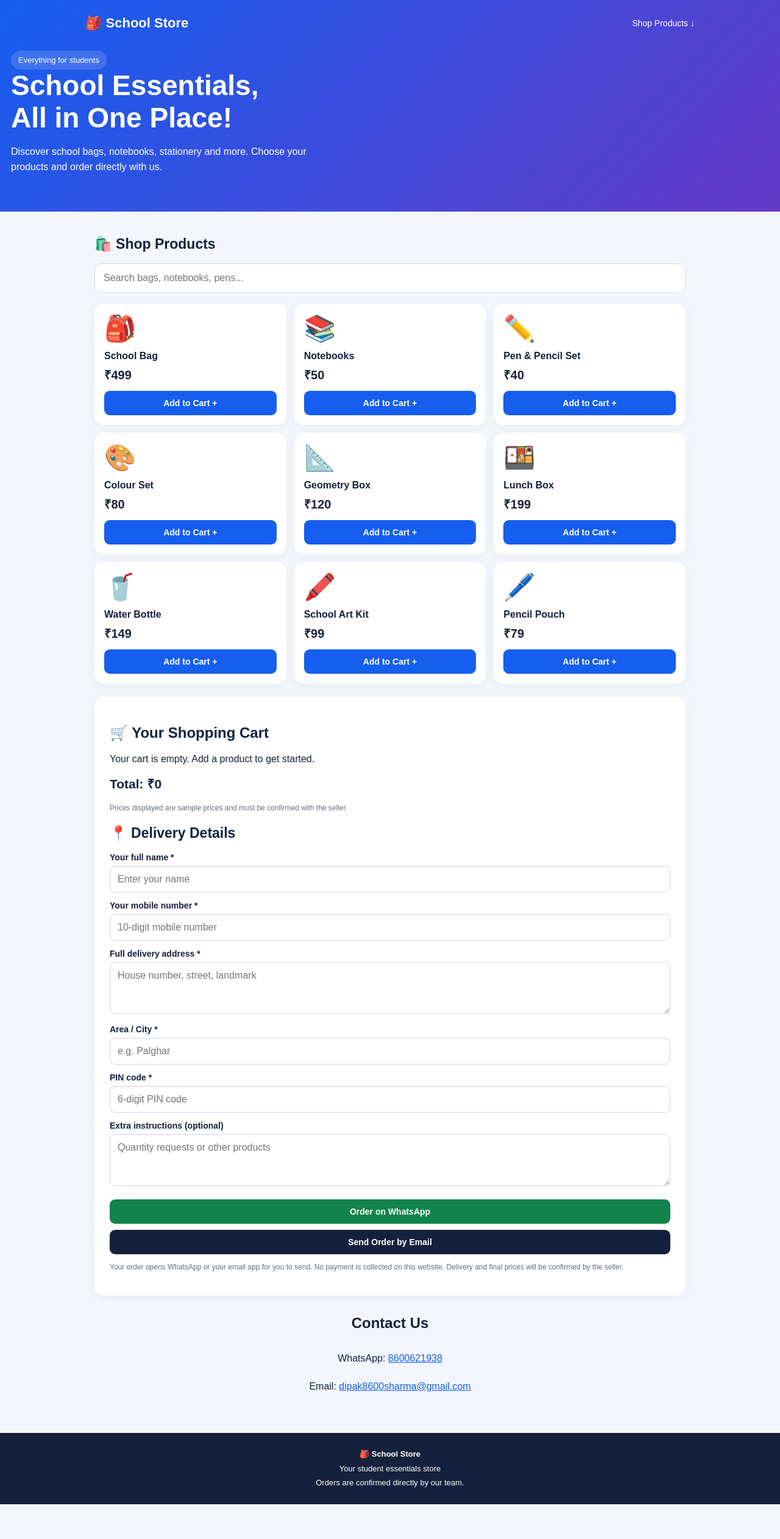
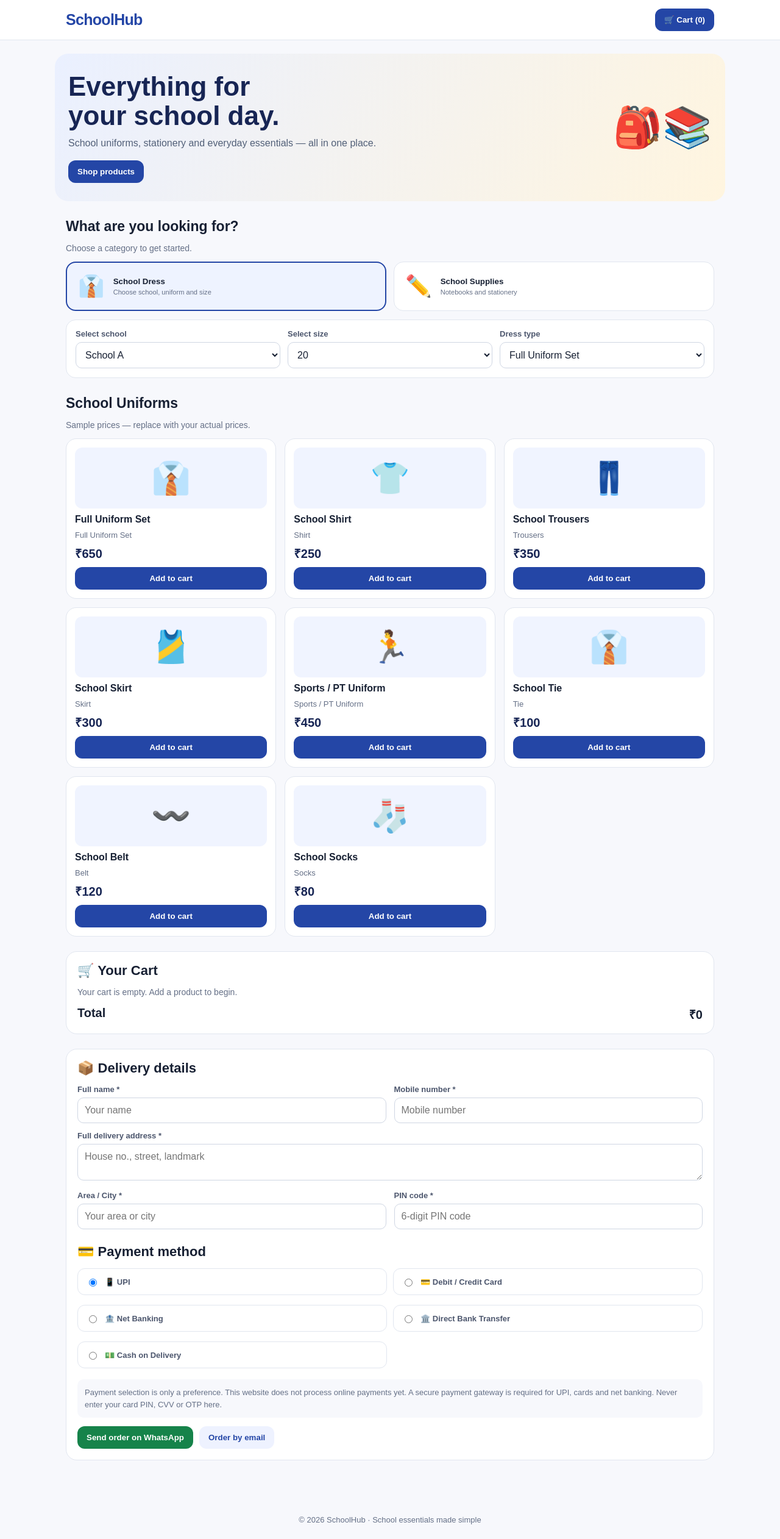
Before and after one commit to ddmoviepointnew-cpu/school-store, a plain HTML site: page index.html in a window 1280 px wide. Shown: the whole page at 61% size. Before the commit the page ends 2467 px from the top, so only its background shows below. Drawn offline with Linux system fonts and the light colour scheme.

Commit message:
Update index.html
SchoolHub is an online store for school uniforms, stationery, school bags, and other school essentials. Customers can select their school, choose products and sizes, add items to their cart, and place orders through WhatsApp. Our goal is to make school shopping simple and convenient.

```diff
--- a/index.html
+++ b/index.html
@@ -3,175 +3,195 @@
 <html lang="en">
 <head>
 <meta charset="UTF-8">
-<meta name="viewport" content="width=device-width, initial-scale=1.0">
-<meta name="theme-color" content="#155eef">
-<title>School Store | Student Essentials</title>
+<meta name="viewport" content="width=device-width, initial-scale=1">
+<title>SchoolHub</title>
 <style>
-:root{--blue:#155eef;--dark:#14213d;--bg:#f3f6fc;--green:#12834a}
+:root{--blue:#2446a6;--navy:#172554;--pale:#eef3ff;--ink:#172033;--muted:#657087;--line:#e1e6ef;--green:#16834a}
 *{box-sizing:border-box}
-body{margin:0;font-family:Arial,sans-serif;background:var(--bg);color:var(--dark)}
-header{background:linear-gradient(135deg,#155eef,#6539c8);color:white;padding:25px 18px 32px}
-nav,main{max-width:1000px;margin:auto}
-nav{display:flex;justify-content:space-between;align-items:center;gap:12px}
-.logo{font-size:22px;font-weight:bold}
-nav a{color:white;text-decoration:none;font-size:14px}
-.hero{padding:32px 0 12px}
-.hero h1{font-size:36px;line-height:1.15;margin:0 0 12px}
-.hero p{line-height:1.6;max-width:500px}
-.pill{display:inline-block;background:#ffffff25;padding:8px 12px;border-radius:30px;font-size:13px}
-main{padding:22px 15px 45px}
-.section-title{font-size:23px;margin:18px 0}
-.search{width:100%;padding:14px;border:1px solid #d5dceb;border-radius:12px;font-size:16px;margin-bottom:18px}
-.grid{display:grid;grid-template-columns:repeat(2,minmax(0,1fr));gap:13px}
-.product,.panel{background:white;border-radius:15px;padding:16px;box-shadow:0 4px 15px #14213d0b}
-.emoji{font-size:42px}
-.product h3{font-size:16px;margin:12px 0 7px}
-.price{font-size:20px;font-weight:bold;margin:8px 0 13px}
-button{border:0;border-radius:9px;padding:12px;background:var(--blue);color:white;font-size:14px;font-weight:bold;cursor:pointer}
-.product button{width:100%}
-.panel{margin-top:22px;padding:19px}
-label{display:block;font-weight:bold;font-size:14px;margin:13px 0 6px}
-input,textarea{width:100%;padding:12px;border:1px solid #ccd5e4;border-radius:9px;font:inherit;background:white}
-textarea{min-height:85px;resize:vertical}
-.cart-line{padding:9px 0;border-bottom:1px solid #edf0f5;line-height:1.6}
-.cart-line button{padding:5px 10px;margin-left:5px;background:#e8eefb;color:#14213d}
-.total{font-size:21px;font-weight:bold;margin:17px 0}
-.order-buttons{display:grid;gap:10px;margin-top:18px}
+body{margin:0;font-family:Arial,Helvetica,sans-serif;background:#f7f8fc;color:var(--ink)}
+header{background:#fff;border-bottom:1px solid var(--line);position:sticky;top:0;z-index:5}
+.nav{max-width:1100px;margin:auto;padding:14px 18px;display:flex;align-items:center;justify-content:space-between;gap:12px}
+.brand{font-weight:900;font-size:25px;color:var(--blue);letter-spacing:-.7px}
+.nav button,.btn{border:0;border-radius:12px;background:var(--blue);color:white;font-weight:700;padding:11px 15px;cursor:pointer}
+.hero{max-width:1100px;margin:22px auto 0;padding:30px 22px;border-radius:22px;background:linear-gradient(120deg,#eaf0ff,#fff5df);display:flex;justify-content:space-between;align-items:center;gap:20px}
+.hero h1{font-size:clamp(28px,5vw,44px);line-height:1.08;margin:0 0 10px;color:var(--navy)}
+.hero p{color:#526078;line-height:1.5;margin:0 0 16px}
+.hero-icon{font-size:65px}
+main{max-width:1100px;margin:26px auto;padding:0 18px 40px}
+.section-head{margin:28px 0 14px}
+.section-head h2{margin:0;font-size:23px}
+.section-head p{color:var(--muted);font-size:14px}
+.categories{display:grid;grid-template-columns:repeat(2,minmax(0,1fr));gap:12px}
+.category{background:white;border:1px solid var(--line);border-radius:16px;padding:18px;cursor:pointer;text-align:left;display:flex;align-items:center;gap:14px;color:var(--ink)}
+.category.active{border:2px solid var(--blue);background:var(--pale)}
+.cat-icon{font-size:35px}
+.category strong,.category small{display:block}
+.category small{color:var(--muted);margin-top:4px}
+.controls{display:grid;grid-template-columns:repeat(3,minmax(0,1fr));gap:12px;background:white;border:1px solid var(--line);padding:15px;border-radius:16px;margin:14px 0}
+label{font-size:13px;font-weight:700;color:#4c566d;display:block;margin-bottom:6px}
+select,input,textarea{width:100%;border:1px solid #cfd6e3;border-radius:10px;padding:11px;background:white;color:var(--ink);font:inherit}
+.products{display:grid;grid-template-columns:repeat(3,minmax(0,1fr));gap:14px}
+.card{background:white;border:1px solid var(--line);border-radius:17px;padding:14px;display:flex;flex-direction:column;gap:9px}
+.product-art{height:100px;border-radius:12px;background:#f0f4ff;display:flex;align-items:center;justify-content:center;font-size:52px}
+.card h3{font-size:16px;margin:0}
+.desc{font-size:13px;color:var(--muted);margin:0}
+.price{font-size:20px;font-weight:800;color:var(--navy)}
+.card .btn{width:100%;margin-top:auto}
+.panel{background:white;border:1px solid var(--line);border-radius:18px;padding:18px;margin-top:24px}
+.panel h2{margin:0 0 14px;font-size:22px}
+.cart-empty{color:var(--muted);font-size:14px}
+.cart-row{display:flex;justify-content:space-between;align-items:center;gap:10px;padding:12px 0;border-bottom:1px solid var(--line)}
+.cart-row small{display:block;color:var(--muted);margin-top:4px}
+.qty{display:flex;align-items:center;gap:8px}
+.qty button{border:1px solid var(--line);background:#f7f8fc;border-radius:8px;padding:5px 9px}
+.total{display:flex;justify-content:space-between;font-weight:800;font-size:20px;padding-top:15px}
+.form-grid{display:grid;grid-template-columns:repeat(2,minmax(0,1fr));gap:13px}
+.full{grid-column:1/-1}
+.payment-grid{display:grid;grid-template-columns:repeat(2,minmax(0,1fr));gap:10px}
+.payment-option{border:1px solid var(--line);border-radius:12px;padding:13px;display:flex;align-items:center;gap:10px;cursor:pointer}
+.payment-option input{width:auto}
+.note{font-size:13px;line-height:1.5;color:var(--muted);background:#f7f8fc;padding:12px;border-radius:10px;margin:12px 0}
+.actions{display:flex;gap:10px;flex-wrap:wrap;margin-top:14px}
+.secondary{background:#eef2ff;color:var(--blue)}
 .whatsapp{background:var(--green)}
-.email{background:#14213d}
-.note{font-size:12px;line-height:1.6;color:#626d80}
-.contact{margin-top:22px;text-align:center;line-height:1.9;overflow-wrap:anywhere}
-.contact a{color:var(--blue)}
-footer{text-align:center;padding:23px 15px;background:#14213d;color:white;font-size:13px;line-height:1.8}
-@media(min-width:650px){.grid{grid-template-columns:repeat(3,minmax(0,1fr))}.hero h1{font-size:46px}.panel{padding:25px}}
+footer{text-align:center;color:var(--muted);font-size:13px;padding:24px}
+.hidden{display:none!important}
+@media(max-width:700px){.hero{margin:14px 12px 0;padding:22px 18px}main{padding:0 12px 30px}.products{grid-template-columns:repeat(2,minmax(0,1fr))}.controls,.form-grid{grid-template-columns:1fr}.full{grid-column:auto}.categories{grid-template-columns:1fr}}
+@media(max-width:390px){.products{grid-template-columns:1fr}.payment-grid{grid-template-columns:1fr}}
 </style>
 </head>
 <body>
-<header>
-<nav>
-<div class="logo">🎒 School Store</div>
-<a href="#products">Shop Products ↓</a>
-</nav>
-<div class="hero">
-<span class="pill">Everything for students</span>
-<h1>School Essentials,<br>All in One Place!</h1>
-<p>Discover school bags, notebooks, stationery and more. Choose your products and order directly with us.</p>
-</div>
-</header>
+<header><div class="nav"><div class="brand">SchoolHub</div><button onclick="document.getElementById('cart').scrollIntoView({behavior:'smooth'})">🛒 Cart (<span id="cartCount">0</span>)</button></div></header>
+
+<section class="hero">
+<div><h1>Everything for<br>your school day.</h1><p>School uniforms, stationery and everyday essentials — all in one place.</p><button class="btn" onclick="document.getElementById('shop').scrollIntoView({behavior:'smooth'})">Shop products</button></div>
+<div class="hero-icon">🎒📚</div>
+</section>
 
 <main>
-<h2 class="section-title" id="products">🛍️ Shop Products</h2>
-<input class="search" id="search" placeholder="Search bags, notebooks, pens..." oninput="renderProducts()">
-<div class="grid" id="productsGrid"></div>
+<section id="shop">
+<div class="section-head"><h2>What are you looking for?</h2><p>Choose a category to get started.</p></div>
+<div class="categories">
+<button class="category active" id="uniformCat" onclick="setCategory('uniform')"><span class="cat-icon">👔</span><span><strong>School Dress</strong><small>Choose school, uniform and size</small></span></button>
+<button class="category" id="stationeryCat" onclick="setCategory('stationery')"><span class="cat-icon">✏️</span><span><strong>School Supplies</strong><small>Notebooks and stationery</small></span></button>
+</div>
 
-<section class="panel" id="order">
-<h2>🛒 Your Shopping Cart</h2>
-<div id="cart">Your cart is empty. Add a product to get started.</div>
-<div class="total" id="total">Total: ₹0</div>
-<p class="note">Prices displayed are sample prices and must be confirmed with the seller.</p>
+<div id="uniformControls" class="controls">
+<div><label for="school">Select school</label><select id="school"><option>School A</option><option>School B</option><option>School C</option></select></div>
+<div><label for="dressSize">Select size</label><select id="dressSize"><option>20</option><option>22</option><option>24</option><option>26</option><option>28</option><option>30</option><option>32</option><option>34</option><option>36</option><option>38</option><option>XS</option><option>S</option><option>M</option><option>L</option><option>XL</option></select></div>
+<div><label for="dressType">Dress type</label><select id="dressType"><option>Full Uniform Set</option><option>Shirt</option><option>Trousers</option><option>Skirt</option><option>Sports / PT Uniform</option><option>Tie</option><option>Belt</option><option>Socks</option></select></div>
+</div>
 
-<h2 class="section-title">📍 Delivery Details</h2>
-<label for="customer">Your full name *</label>
-<input id="customer" placeholder="Enter your name" autocomplete="name">
-<label for="phone">Your mobile number *</label>
-<input id="phone" type="tel" placeholder="10-digit mobile number" autocomplete="tel">
-<label for="address">Full delivery address *</label>
-<textarea id="address" placeholder="House number, street, landmark"></textarea>
-<label for="area">Area / City *</label>
-<input id="area" placeholder="e.g. Palghar">
-<label for="pin">PIN code *</label>
-<input id="pin" inputmode="numeric" maxlength="6" placeholder="6-digit PIN code">
-<label for="notes">Extra instructions (optional)</label>
-<textarea id="notes" placeholder="Quantity requests or other products"></textarea>
-
-<div class="order-buttons">
-<button class="whatsapp" onclick="sendWhatsApp()">Order on WhatsApp</button>
-<button class="email" onclick="sendEmail()">Send Order by Email</button>
-</div>
-<p class="note">Your order opens WhatsApp or your email app for you to send. No payment is collected on this website. Delivery and final prices will be confirmed by the seller.</p>
+<div class="section-head"><h2 id="productHeading">School Uniforms</h2><p>Sample prices — replace with your actual prices.</p></div>
+<div class="products" id="products"></div>
 </section>
 
-<div class="contact">
-<h2>Contact Us</h2>
-<p>WhatsApp: <a href="https://wa.me/918600621938">8600621938</a></p>
-<p>Email: <a href="mailto:dipak8600sharma@gmail.com">dipak8600sharma@gmail.com</a></p>
+<section class="panel" id="cart">
+<h2>🛒 Your Cart</h2><div id="cartItems" class="cart-empty">Your cart is empty. Add a product to begin.</div>
+<div class="total"><span>Total</span><span id="cartTotal">₹0</span></div>
+</section>
+
+<section class="panel" id="checkout">
+<h2>📦 Delivery details</h2>
+<form id="orderForm">
+<div class="form-grid">
+<div><label for="customerName">Full name *</label><input id="customerName" required placeholder="Your name" autocomplete="name"></div>
+<div><label for="phone">Mobile number *</label><input id="phone" required inputmode="tel" pattern="[0-9 +()-]{10,16}" placeholder="Mobile number"></div>
+<div class="full"><label for="address">Full delivery address *</label><textarea id="address" required rows="2" placeholder="House no., street, landmark"></textarea></div>
+<div><label for="area">Area / City *</label><input id="area" required placeholder="Your area or city"></div>
+<div><label for="pin">PIN code *</label><input id="pin" required inputmode="numeric" pattern="[0-9]{6}" maxlength="6" placeholder="6-digit PIN code"></div>
 </div>
+
+<h2 style="margin-top:24px">💳 Payment method</h2>
+<div class="payment-grid">
+<label class="payment-option"><input type="radio" name="payment" value="UPI" checked> 📱 UPI</label>
+<label class="payment-option"><input type="radio" name="payment" value="Debit / Credit Card"> 💳 Debit / Credit Card</label>
+<label class="payment-option"><input type="radio" name="payment" value="Net Banking"> 🏦 Net Banking</label>
+<label class="payment-option"><input type="radio" name="payment" value="Direct Bank Transfer"> 🏛️ Direct Bank Transfer</label>
+<label class="payment-option"><input type="radio" name="payment" value="Cash on Delivery"> 💵 Cash on Delivery</label>
+</div>
+<div class="note">Payment selection is only a preference. This website does not process online payments yet. A secure payment gateway is required for UPI, cards and net banking. Never enter your card PIN, CVV or OTP here.</div>
+<div class="actions"><button type="button" class="btn whatsapp" onclick="sendOrder()">Send order on WhatsApp</button><button type="button" class="btn secondary" onclick="sendEmail()">Order by email</button></div>
+</form>
+</section>
 </main>
-
-<footer>
-<strong>🎒 School Store</strong><br>
-Your student essentials store<br>
-Orders are confirmed directly by our team.
-</footer>
+<footer>© <span id="year"></span> SchoolHub · School essentials made simple</footer>
 
 <script>
-const products=[
-{id:1,name:"School Bag",price:499,emoji:"🎒"},
-{id:2,name:"Notebooks",price:50,emoji:"📚"},
-{id:3,name:"Pen & Pencil Set",price:40,emoji:"✏️"},
-{id:4,name:"Colour Set",price:80,emoji:"🎨"},
-{id:5,name:"Geometry Box",price:120,emoji:"📐"},
-{id:6,name:"Lunch Box",price:199,emoji:"🍱"},
-{id:7,name:"Water Bottle",price:149,emoji:"🥤"},
-{id:8,name:"School Art Kit",price:99,emoji:"🖍️"},
-{id:9,name:"Pencil Pouch",price:79,emoji:"🖊️"}
+const WHATSAPP_NUMBER="918600621938";
+const ORDER_EMAIL="dipak8600sharma@gmail.com";
+
+const uniformProducts=[
+{id:"uniform-set",name:"Full Uniform Set",price:650,icon:"👔",type:"Full Uniform Set",sized:true},
+{id:"shirt",name:"School Shirt",price:250,icon:"👕",type:"Shirt",sized:true},
+{id:"trousers",name:"School Trousers",price:350,icon:"👖",type:"Trousers",sized:true},
+{id:"skirt",name:"School Skirt",price:300,icon:"🎽",type:"Skirt",sized:true},
+{id:"pt-uniform",name:"Sports / PT Uniform",price:450,icon:"🏃",type:"Sports / PT Uniform",sized:true},
+{id:"tie",name:"School Tie",price:100,icon:"👔",type:"Tie",sized:false},
+{id:"belt",name:"School Belt",price:120,icon:"〰️",type:"Belt",sized:false},
+{id:"socks",name:"School Socks",price:80,icon:"🧦",type:"Socks",sized:true}
 ];
-const cart={};
-
+const stationeryProducts=[
+{id:"notebook",name:"Notebook",price:40,icon:"📓"},
+{id:"stationery-kit",name:"Stationery Kit",price:120,icon:"✏️"},
+{id:"school-bag",name:"School Bag",price:450,icon:"🎒"},
+{id:"water-bottle",name:"Water Bottle",price:150,icon:"🧴"},
+{id:"geometry-box",name:"Geometry Box",price:100,icon:"📐"},
+{id:"lunch-box",name:"Lunch Box",price:180,icon:"🍱"}
+];
+let category="uniform",cart=[];
+function money(n){return "₹"+Number(n).toLocaleString("en-IN")}
+function setCategory(value){
+category=value;
+document.getElementById("uniformCat").classList.toggle("active",value==="uniform");
+document.getElementById("stationeryCat").classList.toggle("active",value==="stationery");
+document.getElementById("uniformControls").classList.toggle("hidden",value!=="uniform");
+document.getElementById("productHeading").textContent=value==="uniform"?"School Uniforms":"School Supplies";
+renderProducts();
+}
 function renderProducts(){
-const q=document.getElementById("search").value.toLowerCase();
-document.getElementById("productsGrid").innerHTML=products
-.filter(p=>p.name.toLowerCase().includes(q))
-.map(p=>`<article class="product">
-<div class="emoji">${p.emoji}</div><h3>${p.name}</h3>
-<div class="price">₹${p.price}</div>
-<button onclick="add(${p.id})">Add to Cart +</button>
-</article>`).join("");
+const list=category==="uniform"?uniformProducts:stationeryProducts;
+document.getElementById("products").innerHTML=list.map(p=>`<article class="card"><div class="product-art">${p.icon}</div><h3>${p.name}</h3><p class="desc">${p.type||"School essential"}</p><div class="price">${money(p.price)}</div><button class="btn" onclick="addToCart('${p.id}')">Add to cart</button></article>`).join("");
 }
-function add(id){cart[id]=(cart[id]||0)+1;renderCart()}
-function change(id,amount){
-cart[id]=(cart[id]||0)+amount;
-if(cart[id]<=0)delete cart[id];
+function addToCart(id){
+const p=[...uniformProducts,...stationeryProducts].find(x=>x.id===id);if(!p)return;
+const school=category==="uniform"?document.getElementById("school").value:"";
+const type=category==="uniform"?document.getElementById("dressType").value:"";
+const size=category==="uniform"&&p.sized?document.getElementById("dressSize").value:"";
+const key=[id,school,size,type].join("|");
+const found=cart.find(x=>x.key===key);
+if(found)found.qty++;else cart.push({...p,key,school,size,type,qty:1});
 renderCart();
 }
+function changeQty(key,delta){
+const item=cart.find(x=>x.key===key);if(!item)return;
+item.qty+=delta;if(item.qty<=0)cart=cart.filter(x=>x.key!==key);renderCart();
+}
 function renderCart(){
-const items=products.filter(p=>cart[p.id]);
-document.getElementById("cart").innerHTML=items.length?items.map(p=>
-`<div class="cart-line"><strong>${p.name}</strong><br>
-₹${p.price} × ${cart[p.id]} = ₹${p.price*cart[p.id]}
-<button onclick="change(${p.id},-1)">−</button>
-<button onclick="change(${p.id},1)">+</button></div>`
-).join(""):"Your cart is empty. Add a product to get started.";
-document.getElementById("total").textContent="Total: ₹"+
-items.reduce((sum,p)=>sum+p.price*cart[p.id],0);
+const holder=document.getElementById("cartItems");
+document.getElementById("cartCount").textContent=cart.reduce((a,x)=>a+x.qty,0);
+document.getElementById("cartTotal").textContent=money(cart.reduce((a,x)=>a+x.price*x.qty,0));
+if(!cart.length){holder.className="cart-empty";holder.textContent="Your cart is empty. Add a product to begin.";return}
+holder.className="";
+holder.innerHTML=cart.map(x=>`<div class="cart-row"><div><strong>${x.name}</strong><small>${x.school?x.school+" · ":""}${x.type?x.type+" · ":""}${x.size?"Size "+x.size+" · ":""}${money(x.price)} each</small></div><div class="qty"><button type="button" onclick="changeQty('${x.key}',-1)">−</button><span>${x.qty}</span><button type="button" onclick="changeQty('${x.key}',1)">+</button></div></div>`).join("");
 }
-function getOrder(){
-const items=products.filter(p=>cart[p.id]);
-if(!items.length){alert("Please add a product to your cart.");return null}
-const customer=document.getElementById("customer").value.trim();
+function orderText(){
+if(!cart.length){alert("Bhai, pehle cart mein product add kar.");return null}
+const form=document.getElementById("orderForm");if(!form.reportValidity())return null;
+const name=document.getElementById("customerName").value.trim();
 const phone=document.getElementById("phone").value.trim();
 const address=document.getElementById("address").value.trim();
 const area=document.getElementById("area").value.trim();
 const pin=document.getElementById("pin").value.trim();
-if(!customer||!phone||!address||!area||!/^\d{6}$/.test(pin)){
-alert("Please fill in your name, mobile number, address, area and valid 6-digit PIN code.");return null;
+const payment=document.querySelector('input[name="payment"]:checked').value;
+const lines=cart.map(x=>`- ${x.name}${x.school?" ("+x.school+")":""}${x.type?" · "+x.type:""}${x.size?" · Size "+x.size:""} × ${x.qty} = ${money(x.price*x.qty)}`).join("\n");
+const total=cart.reduce((a,x)=>a+x.price*x.qty,0);
+return `SCHOOLHUB ORDER\nCustomer: ${name}\nMobile: ${phone}\nAddress: ${address}, ${area}, PIN ${pin}\n\nItems:\n${lines}\n\nTotal (sample prices): ${money(total)}\nPayment preference: ${payment}\nPlease confirm availability, final price and payment instructions.`;
 }
-if(!/^[0-9+\s()-]{10,16}$/.test(phone)){
-alert("Please enter a valid mobile number.");return null;
-}
-const total=items.reduce((sum,p)=>sum+p.price*cart[p.id],0);
-return `SCHOOL STORE ORDER\nName: ${customer}\nCustomer phone: ${phone}\nDelivery address: ${address}\nArea/City: ${area}\nPIN code: ${pin}\nProducts:\n${items.map(p=>`${p.name} x ${cart[p.id]} = Rs ${p.price*cart[p.id]}`).join("\n")}\nEstimated total: Rs ${total}\nExtra instructions: ${document.getElementById("notes").value.trim()||"None"}\nPlease confirm product availability, final prices and delivery charges.`;
-}
-function sendWhatsApp(){
-const message=getOrder();if(!message)return;
-window.location.href="https://wa.me/918600621938?text="+encodeURIComponent(message);
-}
-function sendEmail(){
-const message=getOrder();if(!message)return;
-window.location.href="mailto:dipak8600sharma@gmail.com?subject="+encodeURIComponent("New School Store Order")+"&body="+encodeURIComponent(message);
-}
-renderProducts();
-renderCart();
+function sendOrder(){const msg=orderText();if(msg)window.open("https://wa.me/"+WHATSAPP_NUMBER+"?text="+encodeURIComponent(msg),"_blank")}
+function sendEmail(){const msg=orderText();if(msg)window.location.href="mailto:"+ORDER_EMAIL+"?subject="+encodeURIComponent("SchoolHub order")+"&body="+encodeURIComponent(msg)}
+document.getElementById("year").textContent=new Date().getFullYear();
+renderProducts();renderCart();
 </script>
 </body>
 </html>
```
